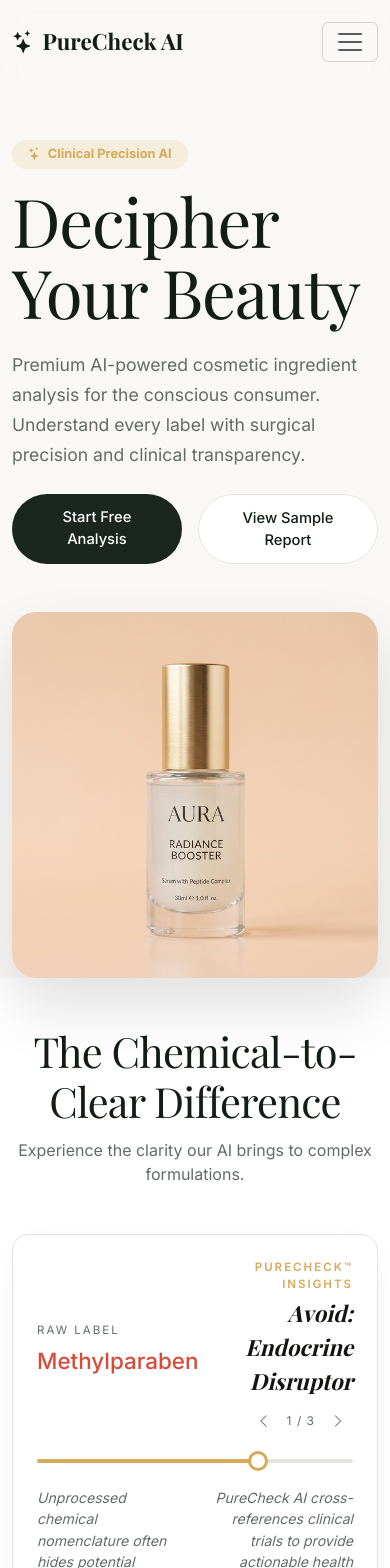
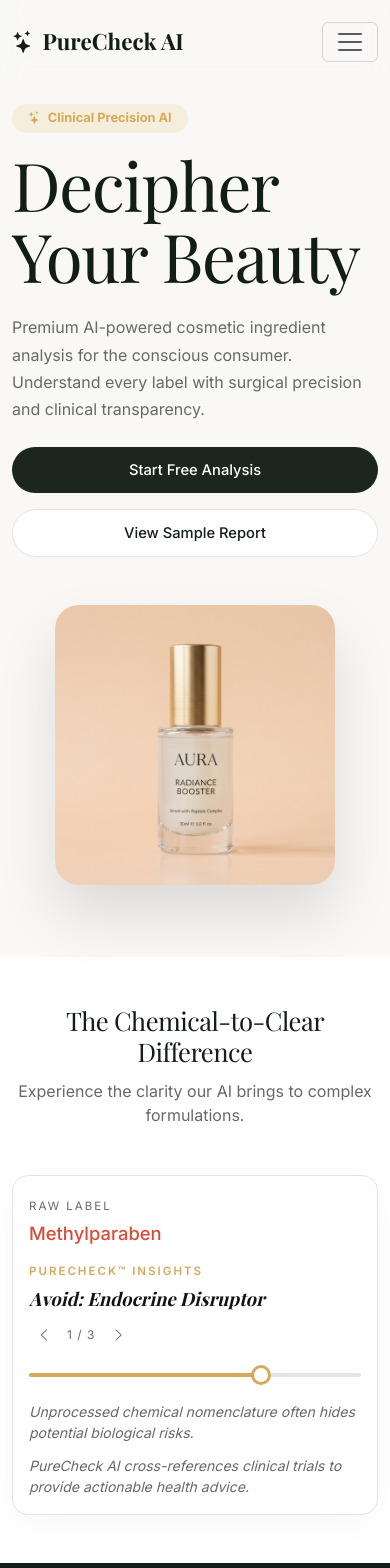
Before and after one commit to NirmalVG/pure-check-ai, a React (Vite) app in the folder frontend/: page / in a window 390 px wide. Shown: the top 1568 px of the page. Built offline with nearby package versions, Linux system fonts and the light colour scheme; no server answers; a web font is replaced by a local one.

Commit message:
homepage responsive

```diff
--- /dev/null
+++ b/frontend/src/pages/Home.css
@@ -0,0 +1,153 @@
+/* Home page – mobile responsiveness */
+
+.home-page .hero-section {
+  min-height: 85vh;
+  padding-top: 60px;
+}
+
+.home-page .hero-title {
+  font-size: 4.2rem;
+  line-height: 1.05;
+  margin-bottom: 24px;
+}
+
+.home-page .section-padding {
+  padding: 100px 0;
+}
+
+.home-page .section-title {
+  font-size: 2.6rem;
+  margin-bottom: 12px;
+}
+
+.home-page .section-title-lg {
+  font-size: 3rem;
+  margin-bottom: 20px;
+}
+
+.home-page .insight-card-header {
+  flex-wrap: nowrap;
+}
+
+.home-page .insight-descriptions {
+  flex-wrap: nowrap;
+}
+
+/* Tablet and below */
+@media (max-width: 991px) {
+  .home-page .hero-section {
+    min-height: auto;
+    padding-top: 40px;
+    padding-bottom: 48px;
+  }
+
+  .home-page .hero-title {
+    font-size: 2.75rem;
+  }
+
+  .home-page .hero-buttons {
+    flex-wrap: wrap;
+  }
+
+  .home-page .hero-image-col {
+    order: -1;
+    margin-bottom: 32px;
+  }
+
+  .home-page .section-padding {
+    padding: 60px 0;
+  }
+
+  .home-page .section-title {
+    font-size: 2rem;
+  }
+
+  .home-page .section-title-lg {
+    font-size: 2.25rem;
+  }
+
+  .home-page .stats-col {
+    justify-content: flex-start !important;
+    margin-top: 24px;
+  }
+
+  .home-page .insight-card-header {
+    flex-direction: column;
+    align-items: flex-start !important;
+    gap: 16px;
+  }
+
+  .home-page .insight-card-header .text-end {
+    text-align: left !important;
+  }
+
+  .home-page .insight-descriptions {
+    flex-direction: column;
+    gap: 12px;
+  }
+
+  .home-page .insight-descriptions .text-end {
+    text-align: left !important;
+  }
+}
+
+/* Mobile */
+@media (max-width: 575px) {
+  .home-page .hero-section {
+    padding-top: 24px;
+    padding-bottom: 40px;
+  }
+
+  .home-page .hero-title {
+    font-size: 2rem;
+    margin-bottom: 16px;
+  }
+
+  .home-page .hero-subtext {
+    font-size: 1rem !important;
+    max-width: 100% !important;
+  }
+
+  .home-page .hero-buttons {
+    flex-direction: column;
+    width: 100%;
+  }
+
+  .home-page .hero-buttons .btn {
+    width: 100%;
+    justify-content: center;
+  }
+
+  .home-page .hero-image-col img {
+    max-height: 280px !important;
+  }
+
+  .home-page .section-padding {
+    padding: 48px 0;
+  }
+
+  .home-page .section-title {
+    font-size: 1.6rem;
+  }
+
+  .home-page .section-title-lg {
+    font-size: 1.75rem;
+  }
+
+  .home-page .insight-card {
+    padding: 1rem !important;
+  }
+
+  .home-page .insight-card .mt-1 {
+    font-size: 1.15rem !important;
+  }
+
+  .home-page .stats-row {
+    flex-direction: column;
+    align-items: flex-start !important;
+  }
+
+  .home-page .stat-box {
+    width: 100%;
+  }
+}
--- a/frontend/src/pages/Home.jsx
+++ b/frontend/src/pages/Home.jsx
@@ -1,6 +1,7 @@
 import React, { useEffect, useState } from "react";
 import { Link } from "react-router-dom";
 import { Container, Row, Col } from "react-bootstrap";
+import "./Home.css";
 
 const Home = () => {
   const [activeInsightIndex, setActiveInsightIndex] = useState(0);
@@ -46,19 +47,12 @@
   const activeInsight = insightSlides[activeInsightIndex];
 
   return (
-    <div className="fade-in-up">
+    <div className="fade-in-up home-page">
       {/* Hero Section */}
-      <section
-        style={{
-          minHeight: "85vh",
-          display: "flex",
-          alignItems: "center",
-          paddingTop: "60px",
-        }}
-      >
+      <section className="hero-section d-flex align-items-center">
         <Container>
           <Row className="align-items-center g-5">
-            <Col lg={6} className="fade-in-up">
+            <Col lg={6} className="fade-in-up order-1 order-lg-1">
               <span
                 className="badge rounded-pill mb-3"
                 style={{
@@ -82,7 +76,7 @@
                 Your Beauty
               </h1>
               <p
-                className="mb-4"
+                className="mb-4 hero-subtext"
                 style={{
                   color: "var(--pc-muted)",
                   fontSize: "1.1rem",
@@ -94,7 +88,7 @@
                 conscious consumer. Understand every label with surgical
                 precision and clinical transparency.
               </p>
-              <div className="d-flex gap-3">
+              <div className="d-flex gap-3 hero-buttons">
                 <Link to="/analyze" className="btn btn-pc-primary">
                   Start Free Analysis
                 </Link>
@@ -103,7 +97,7 @@
                 </Link>
               </div>
             </Col>
-            <Col lg={6} className="text-center fade-in-up delay-2">
+            <Col lg={6} className="text-center fade-in-up delay-2 order-2 order-lg-2 hero-image-col">
               <img
                 src="/bottle.png"
                 alt="Premium Cosmetic Bottle"
@@ -121,9 +115,9 @@
       </section>
 
       {/* Chemical-to-Clear Difference */}
-      <section className="bg-pc-white py-5" style={{ padding: "100px 0" }}>
+      <section className="bg-pc-white py-5 section-padding">
         <Container className="text-center">
-          <h2 style={{ fontSize: "2.6rem", marginBottom: "12px" }}>
+          <h2 className="section-title">
             The Chemical-to-Clear Difference
           </h2>
           <p
@@ -138,10 +132,10 @@
           </p>
 
           <div
-            className="pc-card mx-auto p-4 p-md-5 text-start"
+            className="pc-card mx-auto p-4 p-md-5 text-start insight-card"
             style={{ maxWidth: 780, border: "1px solid var(--pc-border)" }}
           >
-            <Row className="mb-3 align-items-center">
+            <Row className="mb-3 align-items-center insight-card-header">
               <Col>
                 <small
                   className="text-uppercase"
@@ -260,20 +254,18 @@
                 }}
               ></div>
             </div>
-            <Row>
+            <Row className="insight-descriptions">
               <Col
                 className="fst-italic"
                 style={{ color: "var(--pc-muted)", fontSize: "0.88rem" }}
               >
-                Unprocessed chemical nomenclature often hides potential
-                biological risks.
+                {activeInsight.leftDescription}
               </Col>
               <Col
-                className="text-end fst-italic"
+                className="text-end text-md-end fst-italic"
                 style={{ color: "var(--pc-muted)", fontSize: "0.88rem" }}
               >
-                PureCheck AI cross-references clinical trials to provide
-                actionable health advice.
+                {activeInsight.rightDescription}
               </Col>
             </Row>
           </div>
@@ -281,11 +273,11 @@
       </section>
 
       {/* Pure Science, Pure Beauty */}
-      <section className="bg-pc-dark" style={{ padding: "100px 0" }}>
+      <section className="bg-pc-dark section-padding">
         <Container>
           <Row className="align-items-end mb-5">
             <Col lg={7}>
-              <h2 style={{ fontSize: "3rem", marginBottom: 20 }}>
+              <h2 className="section-title-lg">
                 Pure Science,
                 <br />
                 Pure Beauty
@@ -303,9 +295,9 @@
                 chemistry and conscious skincare choices.
               </p>
             </Col>
-            <Col lg={5} className="d-flex justify-content-end gap-3">
+            <Col lg={5} className="d-flex justify-content-end gap-3 stats-col stats-row">
               <div
-                className="text-center rounded-3 p-3 px-4"
+                className="text-center rounded-3 p-3 px-4 stat-box"
                 style={{ background: "rgba(255,255,255,0.05)" }}
               >
                 <div
@@ -330,7 +322,7 @@
                 </small>
               </div>
               <div
-                className="text-center rounded-3 p-3 px-4"
+                className="text-center rounded-3 p-3 px-4 stat-box"
                 style={{ background: "rgba(255,255,255,0.05)" }}
               >
                 <div
```
